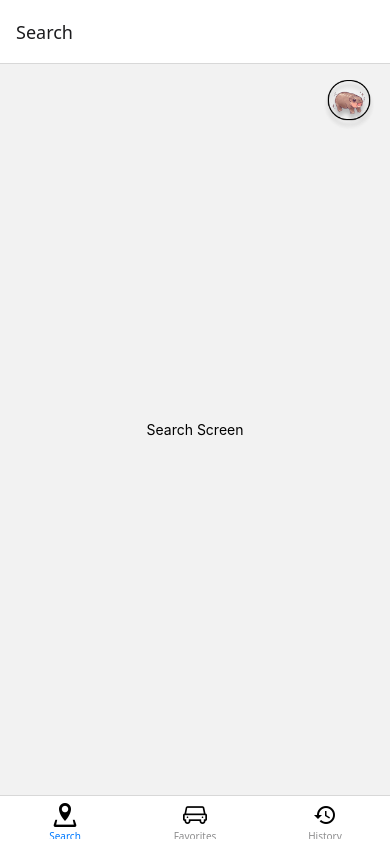
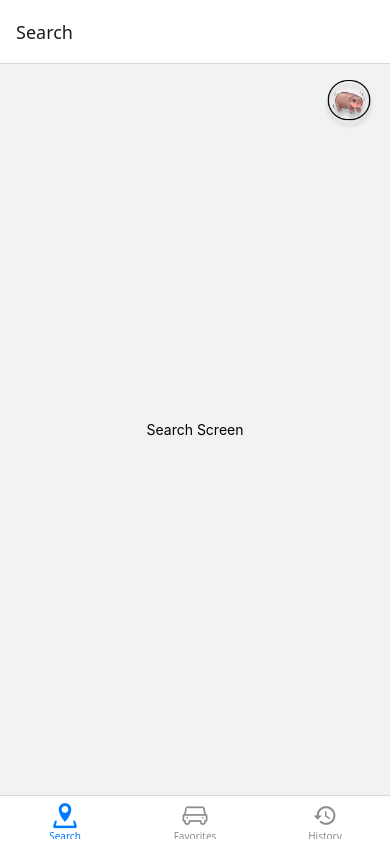
Before and after one commit to Michellepotran/MooDengParking, a React Native app: screen / in a window 390 px wide. Built offline with nearby package versions, Linux system fonts and the light colour scheme.

Commit message:
Update App.js

```diff
--- a/App.js
+++ b/App.js
@@ -1,11 +1,8 @@
-// import { StatusBar } from 'expo-status-bar';
-// import { StyleSheet, Text, View } from 'react-native';
-
 import React from "react";
 import { NavigationContainer } from '@react-navigation/native';
 import { createStackNavigator } from '@react-navigation/stack';
 import { createBottomTabNavigator } from '@react-navigation/bottom-tabs';
-import { View, Text, StyleSheet } from 'react-native';
+import { StyleSheet } from 'react-native';
 import Entypo from '@expo/vector-icons/Entypo';
 import AntDesign from '@expo/vector-icons/AntDesign';
 import MaterialIcons from '@expo/vector-icons/MaterialIcons';
@@ -18,7 +15,7 @@ import ProfileScreen from './screens/ProfileScreen';
 const Stack = createStackNavigator();
 const Tab = createBottomTabNavigator();
 
-
+// Main tabs for bottom navigation
 function MainTabs() {
   return (
     <Tab.Navigator initialRouteName="Search">
@@ -27,7 +24,7 @@ function MainTabs() {
         component={SearchScreen}
         options={{
           tabBarLabel: 'Search',
-          tabBarIcon: ({ color, size }) => <Entypo name="location" size={24} color="black" />,
+          tabBarIcon: ({ color, size }) => <Entypo name="location" size={size} color={color} />,
         }}
       />
       <Tab.Screen
@@ -35,7 +32,7 @@ function MainTabs() {
         component={FavoritesScreen}
         options={{
           tabBarLabel: 'Favorites',
-          tabBarIcon: ({ color, size }) => <AntDesign name="car" size={24} color="black" />,
+          tabBarIcon: ({ color, size }) => <AntDesign name="car" size={size} color={color} />,
         }}
       />
       <Tab.Screen
@@ -43,7 +40,7 @@ function MainTabs() {
         component={HistoryScreen}
         options={{
           tabBarLabel: 'History',
-          tabBarIcon: ({ color, size }) => <MaterialIcons name="history" size={24} color="black" />,
+          tabBarIcon: ({ color, size }) => <MaterialIcons name="history" size={size} color={color} />,
         }}
       />
     </Tab.Navigator>
@@ -62,6 +59,7 @@ export default function App() {
         <Stack.Screen
           name="ProfileScreen"
           component={ProfileScreen}
+          options={{ title: 'Profile' }} // Optional header title
         />
       </Stack.Navigator>
     </NavigationContainer>
@@ -75,13 +73,3 @@ const styles = StyleSheet.create({
     alignItems: 'center',
   },
 });
-
-// export default function App() {
-//   return (
-//     <NavigationContainer>
-//       <Stack.Navigator>
-//         <Stack.Screen name="Home" component={HomeScreen} />
-//       </Stack.Navigator>
-//     </NavigationContainer>
-//   );
-// }
```
